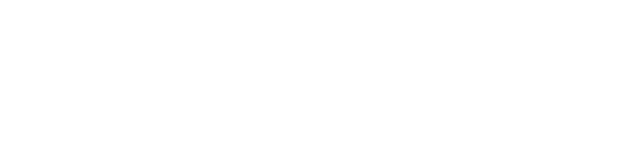
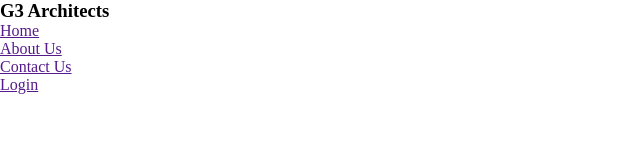
Before and after one commit to tanjil37/g3-architects-website, a plain HTML site: page index.html in a window 1280 px wide. Shown: the whole page, without its empty margins (0-640 px from the left). Drawn offline with Linux system fonts and the light colour scheme.

Commit message:
added work sans font

```diff
--- a/index.html
+++ b/index.html
@@ -6,8 +6,17 @@
     <title>G3 Architecture</title>
     <link rel="stylesheet" href="style/style.css" />
   </head>
-  <body>
-    <header></header>
+  <body class=".work-sans-font">
+    <header>
+      <nav>
+        <h3 class="brand">G3 Architects</h3>
+        <ul>
+            <li><a href="">Home</a> </li>
+            <li><a href="">About Us</a> </li>
+            <li><a href="">Contact Us</a> </li>
+            <li><a href="">Login</a> </li>
+      </nav>
+    </header>
     <main></main>
     <footer></footer>
   </body>
--- a/style/style.css
+++ b/style/style.css
@@ -0,0 +1,18 @@
+@import url("https://fonts.googleapis.com/css2?family=Work+Sans:ital,wght@0,100..900;1,100..900&display=swap");
+/* Shared Style */
+* {
+  margin: 0;
+  padding: 0;
+}
+
+.work-sans-font {
+  font-family: "Work Sans", sans-serif;
+  font-optical-sizing: auto;
+  font-weight: 400;
+  font-style: normal;
+}
+
+/* Header part start */
+nav ul li{
+
+}
```
